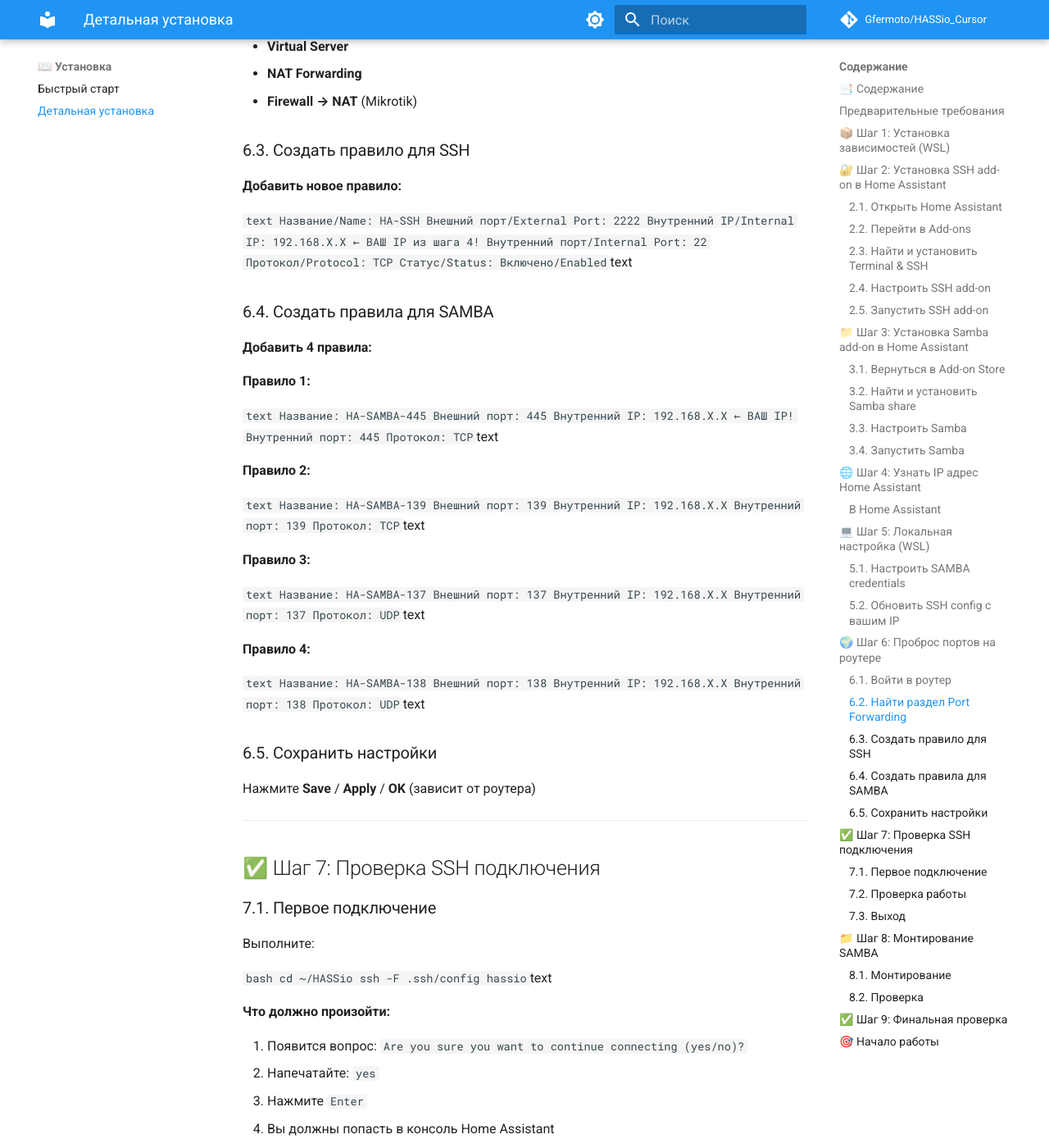
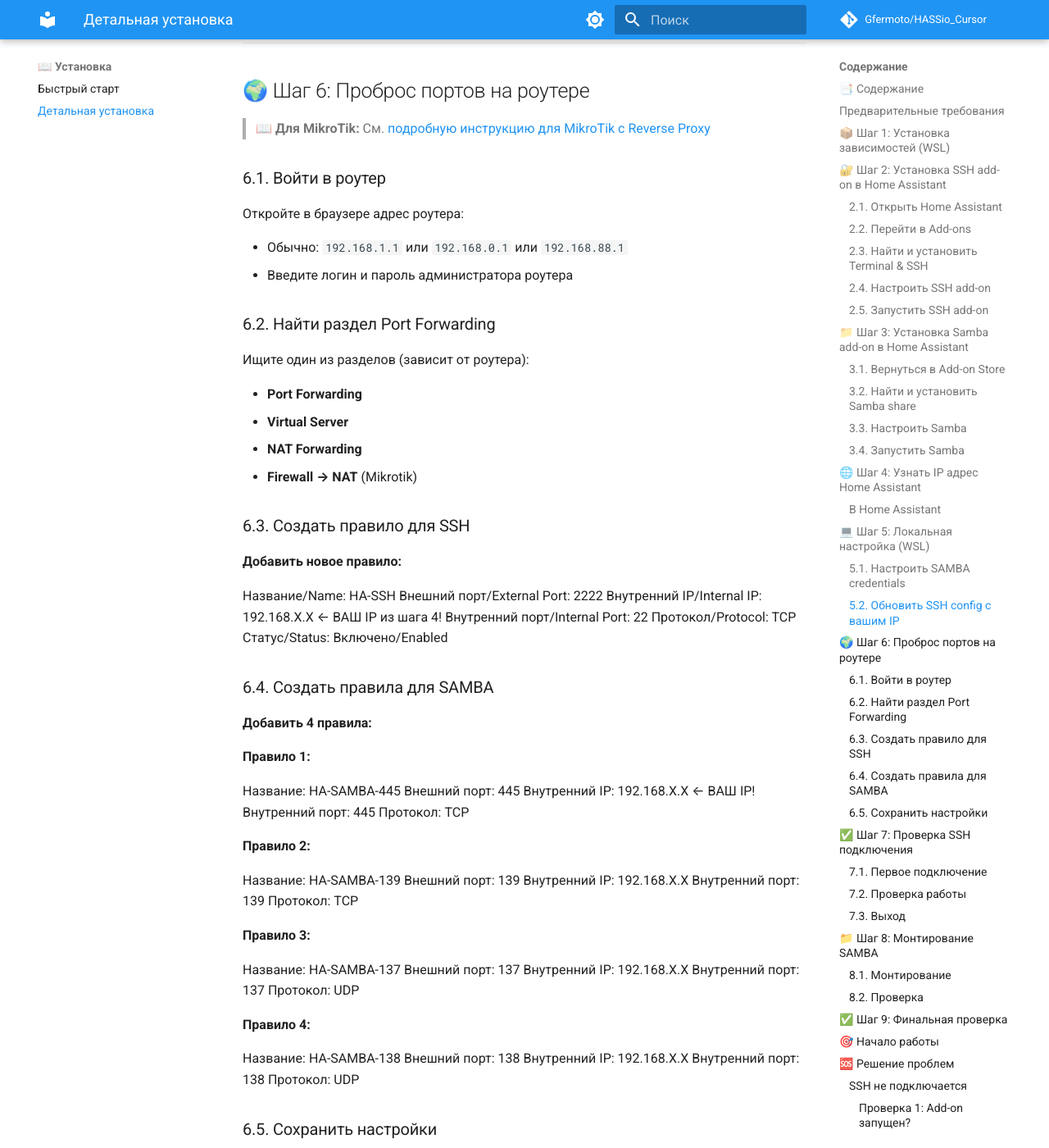
Before and after one commit to Gfermoto/HASSio_Cursor, an MkDocs documentation site: the page built from docs/setup/SETUP.md, in a window 1280 px wide and 1400 px high, scrolled down 6505 px. Shown: the whole window at 82% size. Built offline with MkDocs 1.6.1 and Material for MkDocs 9.7.7, drawn with Linux system fonts in a browser that asks for light colours; comment, search, counter and statistics services are not loaded; some of the changed text lies outside the part shown.

````diff
--- a/docs/setup/SETUP.md
+++ b/docs/setup/SETUP.md
@@ -68,7 +68,7 @@
 cd ~/HASSio
 chmod +x scripts/*.sh
 ./scripts/setup.sh
-```text
+```
 
 **Что произойдёт:**
 
@@ -79,9 +79,7 @@ chmod +x scripts/*.sh
 
 **В конце скопируйте SSH ключ!** Он выглядит так:
 
-```text
 ssh-ed25519 AAAAC3NzaC1lZDI1NTE5AAAAIBsd... hassio-20251007
-```text
 
 ---
 
@@ -117,7 +115,7 @@ password: "ваш_надёжный_пароль_123"
 apks: []
 server:
   tcp_forwarding: false
-```text
+```
 
 **ВАЖНО:**
 
@@ -180,7 +178,7 @@ allow_hosts:
   - 192.168.0.0/16
   - fe80::/10
 interface: ""
-```text
+```
 
 **Пояснения:**
 
@@ -224,7 +222,7 @@ interface: ""
 cd ~/HASSio
 chmod +x scripts/*.sh
 ./scripts/setup_samba.sh
-```text
+```
 
 **Что произойдёт:**
 
@@ -237,13 +235,11 @@ chmod +x scripts/*.sh
 
 ```bash
 nano .ssh/config
-```text
+```
 
 Найдите строку:
 
-```text
 HostName 192.168.1.50
-```text
 
 Замените `192.168.1.50` на **ВАШ IP из шага 4**!
 
@@ -279,14 +275,12 @@ HostName 192.168.1.50
 
 **Добавить новое правило:**
 
-```text
 Название/Name: HA-SSH
 Внешний порт/External Port: 2222
 Внутренний IP/Internal IP: 192.168.X.X  ← ВАШ IP из шага 4!
 Внутренний порт/Internal Port: 22
 Протокол/Protocol: TCP
 Статус/Status: Включено/Enabled
-```text
 
 ### 6.4. Создать правила для SAMBA
 
@@ -294,43 +288,35 @@ HostName 192.168.1.50
 
 **Правило 1:**
 
-```text
 Название: HA-SAMBA-445
 Внешний порт: 445
 Внутренний IP: 192.168.X.X  ← ВАШ IP!
 Внутренний порт: 445
 Протокол: TCP
-```text
 
 **Правило 2:**
 
-```text
 Название: HA-SAMBA-139
 Внешний порт: 139
 Внутренний IP: 192.168.X.X
 Внутренний порт: 139
 Протокол: TCP
-```text
 
 **Правило 3:**
 
-```text
 Название: HA-SAMBA-137
 Внешний порт: 137
 Внутренний IP: 192.168.X.X
 Внутренний порт: 137
 Протокол: UDP
-```text
 
 **Правило 4:**
 
-```text
 Название: HA-SAMBA-138
 Внешний порт: 138
 Внутренний IP: 192.168.X.X
 Внутренний порт: 138
 Протокол: UDP
-```text
 
 ### 6.5. Сохранить настройки
 
@@ -347,7 +333,7 @@ HostName 192.168.1.50
 ```bash
 cd ~/HASSio
 ssh -F .ssh/config hassio
-```text
+```
 
 **Что должно произойти:**
 
@@ -363,7 +349,7 @@ ssh -F .ssh/config hassio
 
 ```bash
 ha core info
-```text
+```
 
 Должна показаться информация о версии Home Assistant.
 
@@ -371,7 +357,7 @@ ha core info
 
 ```bash
 exit
-```text
+```
 
 **Если подключение не удалось:**
 
@@ -390,11 +376,10 @@ exit
 ```bash
 cd ~/HASSio
 ./mount.sh
-```text
+```
 
 **Что должно произойти:**
 
-```text
 🔌 Монтирование шары 'config'...
 ✅ Смонтировано!
 ✅ Создана ссылка: ~/HASSio/config → /mnt/hassio
@@ -404,7 +389,6 @@ configuration.yaml
 automations.yaml
 scripts.yaml
 ...
-```text
 
 ### 8.2. Проверка
 
@@ -412,7 +396,7 @@ scripts.yaml
 
 ```bash
 ls config/
-```text
+```
 
 Должны увидеть файлы конфигурации Home Assistant:
 
@@ -435,16 +419,14 @@ ls config/
 
 ```bash
 ./check.sh
-```text
+```
 
 **Должно показать:**
 
-```text
 ✅ SSH работает
 ✅ SAMBA смонтирован
 ✅ Доступ к configuration.yaml
 ✅ MCP настроен
-```text
 
 **Если всё ✅ - поздравляю, настройка завершена!** 🎉
 
@@ -463,7 +445,7 @@ code config/configuration.yaml
 
 # Просмотр логов
 ./scripts/view_logs.sh
-```text
+```
 
 ---
 
@@ -473,31 +455,29 @@ code config/configuration.yaml
 
 #### Проверка 1: Add-on запущен?
 
-```text
 Home Assistant → Add-ons → Terminal & SSH → вкладка Info
 Статус должен быть: "Started"
-```text
 
 #### Проверка 2: Порт открыт?
 
 ```bash
 nc -zv your-domain.com 2222
 # Должно быть: succeeded!
-```text
+```
 
 #### Проверка 3: Ключ добавлен?
 
 ```bash
 cat .ssh/id_hassio.pub
 # Убедитесь что этот ключ в Configuration add-on
-```text
+```
 
 #### Проверка 4: Попробуйте с паролем
 
 ```bash
 ssh -F .ssh/config -o PreferredAuthentications=password hassio
 # Введите пароль из configuration add-on
-```text
+```
 
 ---
 
@@ -505,31 +485,29 @@ ssh -F .ssh/config -o PreferredAuthentications=password hassio
 
 #### Проверка 1: Add-on запущен?
 
-```text
 Home Assistant → Add-ons → Samba share → Info
 Статус: "Started"
-```text
 
 #### Проверка 2: Credentials правильные?
 
 ```bash
 cat .samba-credentials
 # Должно совпадать с Configuration add-on
-```text
+```
 
 #### Проверка 3: Порт открыт?
 
 ```bash
 nc -zv your-domain.com 445
 # Должно быть: succeeded!
-```text
+```
 
 #### Проверка 4: Попробуйте вручную
 
 ```bash
 sudo mount -t cifs //your-domain.com/config /mnt/hassio \
   -o username=homeassistant,password=your_password,uid=1000,gid=1000
-```text
+```
 
 ---
 
@@ -539,7 +517,7 @@ sudo mount -t cifs //your-domain.com/config /mnt/hassio \
 
 ```bash
 cat .cursor/mcp.json
-```text
+```
 
 Должен содержать:
 
@@ -558,7 +536,7 @@ cat .cursor/mcp.json
     }
   }
 }
-```text
+```
 
 **Перезапустите Cursor** если MCP не работает.
 
````
Also changed, not shown: docs/analyzers/README.md (+0 -6 lines), docs/reference/COMMANDS.md (+34 -40 lines), docs/setup/portforward-mikrotik.md (+16 -20 lines), docs/setup/zerotier-mixed-mode.md (+18 -32 lines).
